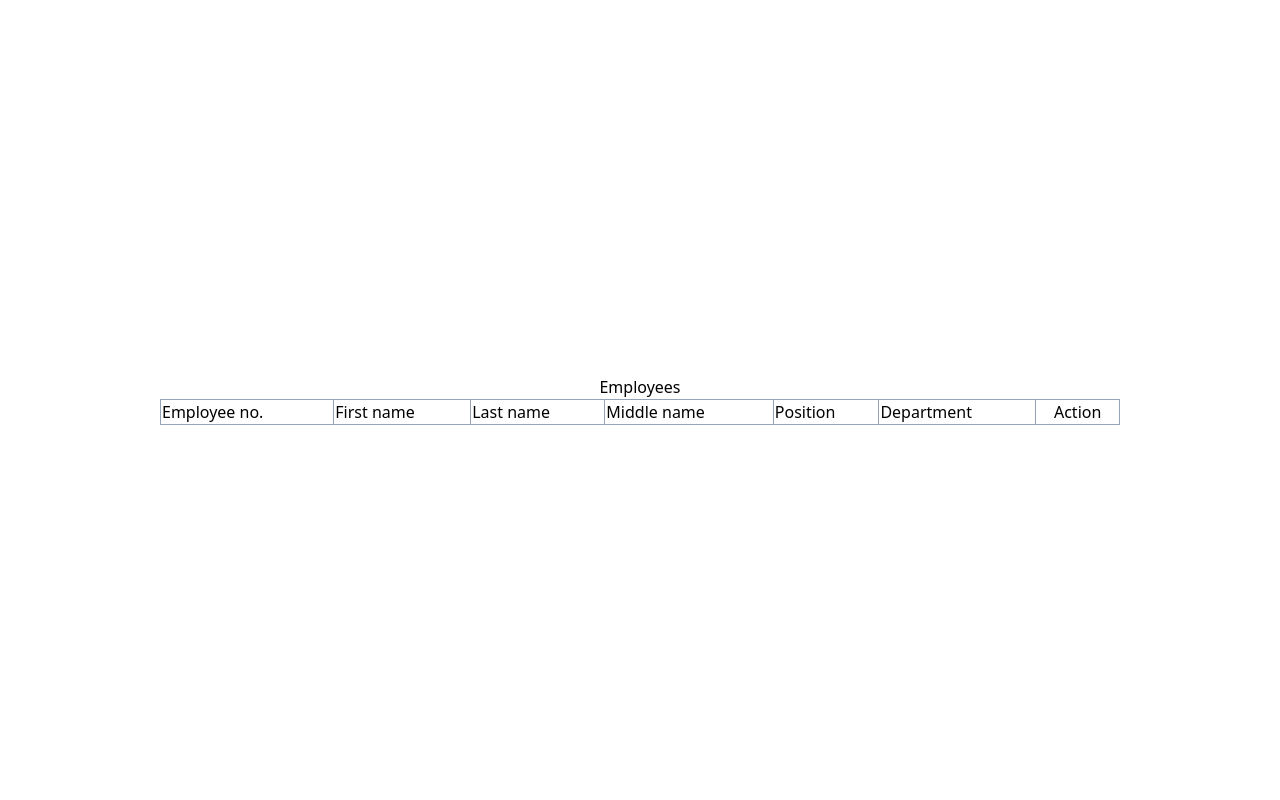
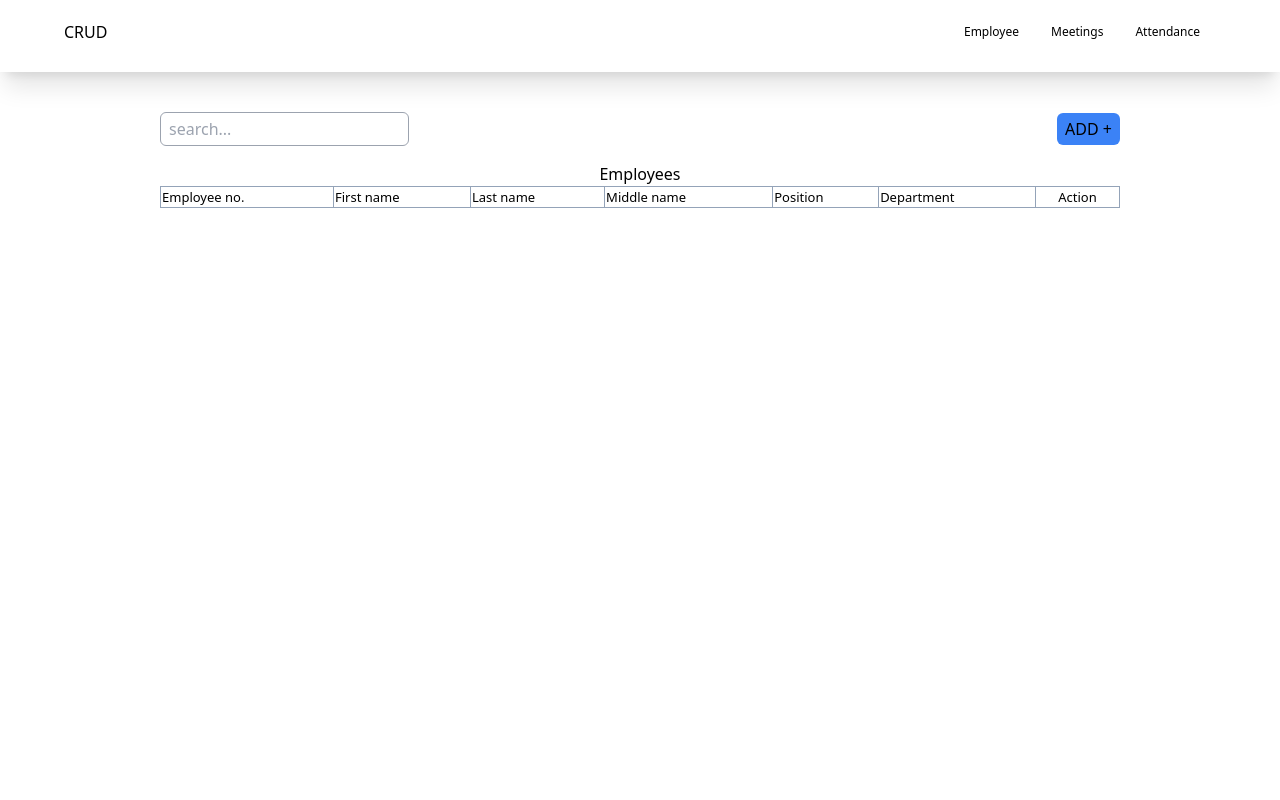
Before and after one commit to Sandatang/PHP, a PHP site: page /skilltestpractice/view.php in a window 1280 px wide. Run offline with PHP 8.4, Linux system fonts and the light colour scheme; data that the repository does not hold is empty; some libraries are stand-ins or nearby versions.

Commit message:
Added UI design

```diff
--- /dev/null
+++ b/OOP_PRACTICE/includes/navbar.php
@@ -0,0 +1,22 @@
+<nav class="sticky top-0 bg-white shadow-xl pb-2 z-50">
+    <div class="mx-auto max-w-7xl px-16">
+        <div class="flex h-16 items-center justify-between">
+            <div class="flex flex-1 items-center items-stretch justify-start">
+                <!-- <div class="flex flex-shrink-0 items-start">
+                    <span class=' absolute bottom-0 left-16 text-[8px] font-semibold '>
+                        A Secure Digital Repository as Knowledge Management System
+                    </span>
+                </div> -->
+                <span>CRUD</span>
+            </div>
+
+            <div class="flex items-center pr-2 gap-4 static inset-auto ml-6 pr-0">
+                <!-- <span class='text-[12px] tracking-wide mr-2'>Hi, User</span> -->
+                <a href="view.php" class=" text-[12px] mx-2 hover:text-blue-400 hover:underline hover:underline-offset-4 ">Employee</a>
+                <a href="" class=" text-[12px] mx-2 hover:text-blue-400 hover:underline hover:underline-offset-4 ">Meetings</a>
+                <a href="" class=" text-[12px] mx-2 hover:text-blue-400 hover:underline hover:underline-offset-4 ">Attendance</a>
+            </div>
+        </div>
+
+    </div>
+</nav>
--- a/OOP_PRACTICE/register.php
+++ b/OOP_PRACTICE/register.php
@@ -2,7 +2,7 @@
 
 <?php
 include('config/app.php');
-
+include('includes/navbar.php');
 include('./checker/dataChecker.php');
 
 ?>
--- a/OOP_PRACTICE/update.php
+++ b/OOP_PRACTICE/update.php
@@ -4,6 +4,8 @@
 <?php
 include('config/app.php');
 include('controller/EmployeeController.php');
+include('includes/navbar.php');
+
 
 ?>
 
--- a/OOP_PRACTICE/view.php
+++ b/OOP_PRACTICE/view.php
@@ -4,18 +4,31 @@
 <?php
 include('config/app.php');
 include_once('controller/EmployeeController.php');
+include('includes/navbar.php');
+
 ?>
 
-<div class=" h-screen flex flex-col items-center justify-center">
+<div class="mx-auto max-w-7xl pt-8 mt-2 flex flex-col items-center justify-center">
     <h2><?php include('includes/message.php'); ?></h2>
 
+    <div class="w-3/4 flex items-center justify-between">
+        <div class="flex flex-1 items-center justify-start">
+            <form class="m-0">
+                <input type="text" placeholder="search..." class="border border-gray-400 px-2 py-1 focus:outline-none focus:ring-2 focus:ring-blue-400 rounded-md">
+            </form>
+        </div>
 
-    <div class=" w-3/4 flex flex-col  justify-center items-center">
+        <div class="flex items-center bg-blue-500 px-2 py-1 rounded-md">
+            <a href="register.php">ADD +</a>
+        </div>
+    </div>
+
+    <div class=" pt-4 w-3/4 max-h-[400px] overflow-hidden flex flex-col  justify-center items-center">
 
         <h1>Employees</h1>
 
-        <table class="w-full border-collapse border-slate-400">
-            <thead class="">
+        <table class="text-[13px] w-full border-collapse border-slate-400">
+            <thead>
                 <tr>
                     <td class="border border-slate-400">Employee no.</td>
                     <td class="border border-slate-400">First name</td>
@@ -42,11 +55,13 @@ include_once('controller/EmployeeController.php');
                             <td class="border border-slate-400"><?= $row['empPosition'] ?></td>
                             <td class="border border-slate-400"><?= $row['empDept'] ?></td>
                             <td class="border border-slate-400">
-                                <a href="update.php?id=<?= $row['empNo'] ?>" class="flex items-center justify-center">Update</a>
+                                <div class="bg-green-400 py-1">
+                                    <a href="update.php?id=<?= $row['empNo'] ?>" class="flex items-center justify-center">Update</a>
+                                </div>
 
                             </td>
                             <td class="border border-slate-400 ">
-                                <form action="checker/deleteDataChecker.php" method="POST" class="flex items-center justify-center m-0">
+                                <form action="checker/deleteDataChecker.php" method="POST" class="flex items-center justify-center m-0 bg-red-400 py-1">
                                     <button class="" type="submit" name="delete-btn" value="<?= $row['empNo'] ?>">Delete</button>
                                 </form>
                             </td>
```
Also changed, not shown: OOP_PRACTICE/index.php (+4 -3 lines).
